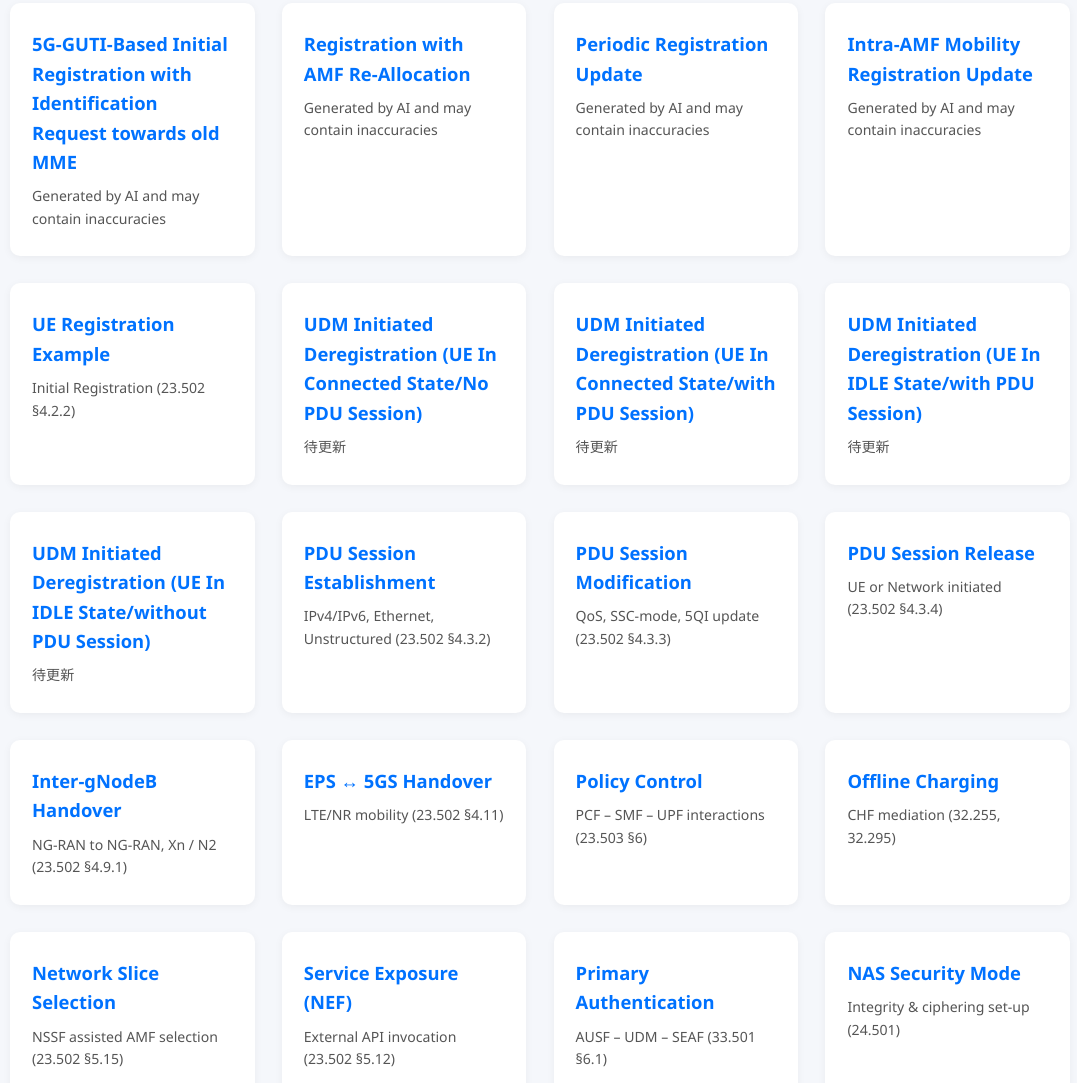
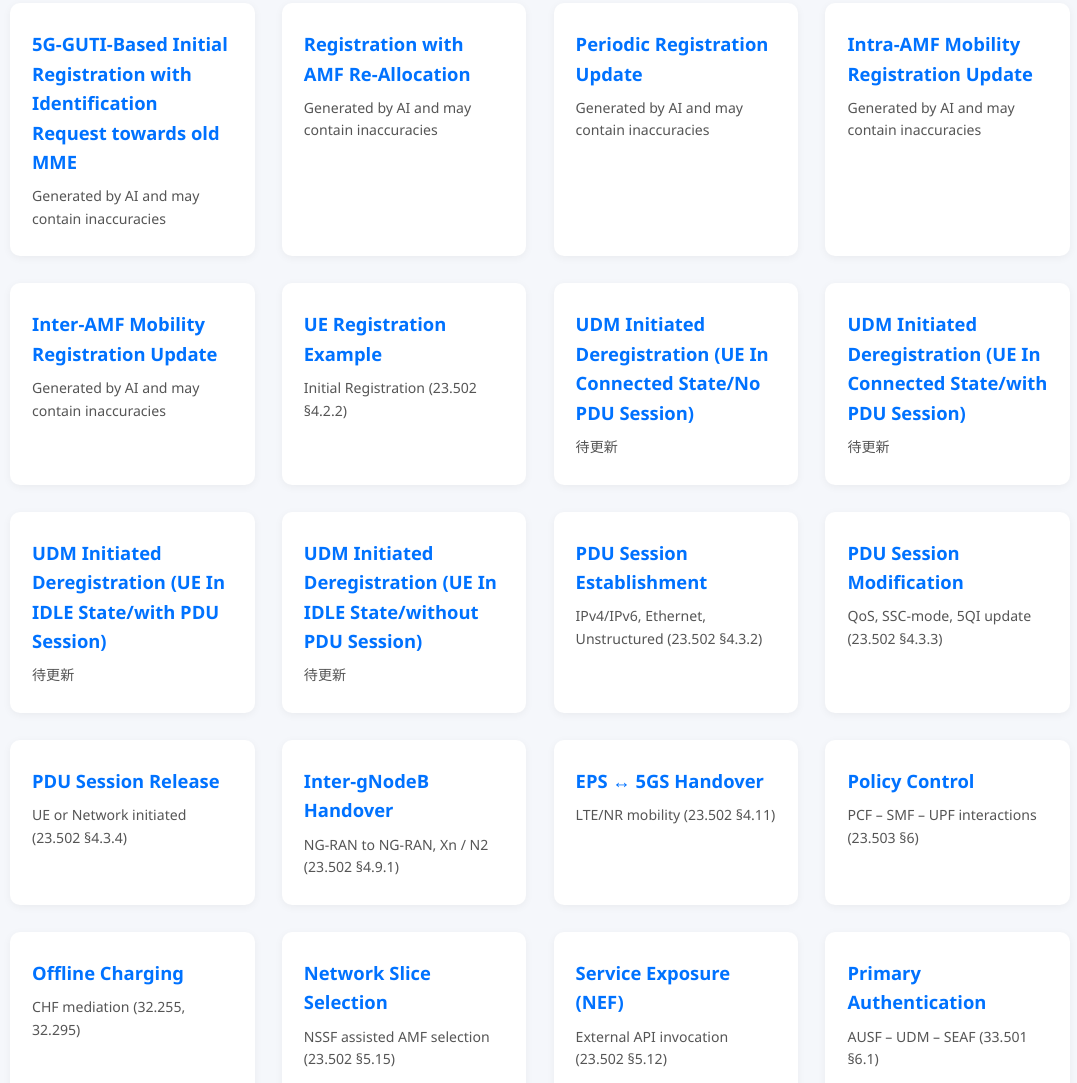
Before and after one commit to ChengQian1129/callflow.github.io, a plain HTML site: page index.html in a window 1280 px wide. Shown: the part 676-1759 px from the top of the page, without its empty margins (100-1177 px from the left). Drawn offline with Linux system fonts and the light colour scheme.

Commit message:
Update index.html

```diff
--- a/index.html
+++ b/index.html
@@ -86,6 +86,10 @@
       <h3>Intra-AMF Mobility Registration Update</h3>
       <p>Generated by AI and may contain inaccuracies</p>
     </a>
+    <a class="card" href="flows/Inter-AMF_Mobility_Registration_Update.html">
+      <h3>Inter-AMF Mobility Registration Update</h3>
+      <p>Generated by AI and may contain inaccuracies</p>
+    </a>
     <a class="card" href="flows/ue-registration.html">
       <h3>UE Registration Example</h3>
       <p>Initial Registration (23.502 §4.2.2)</p>
```
